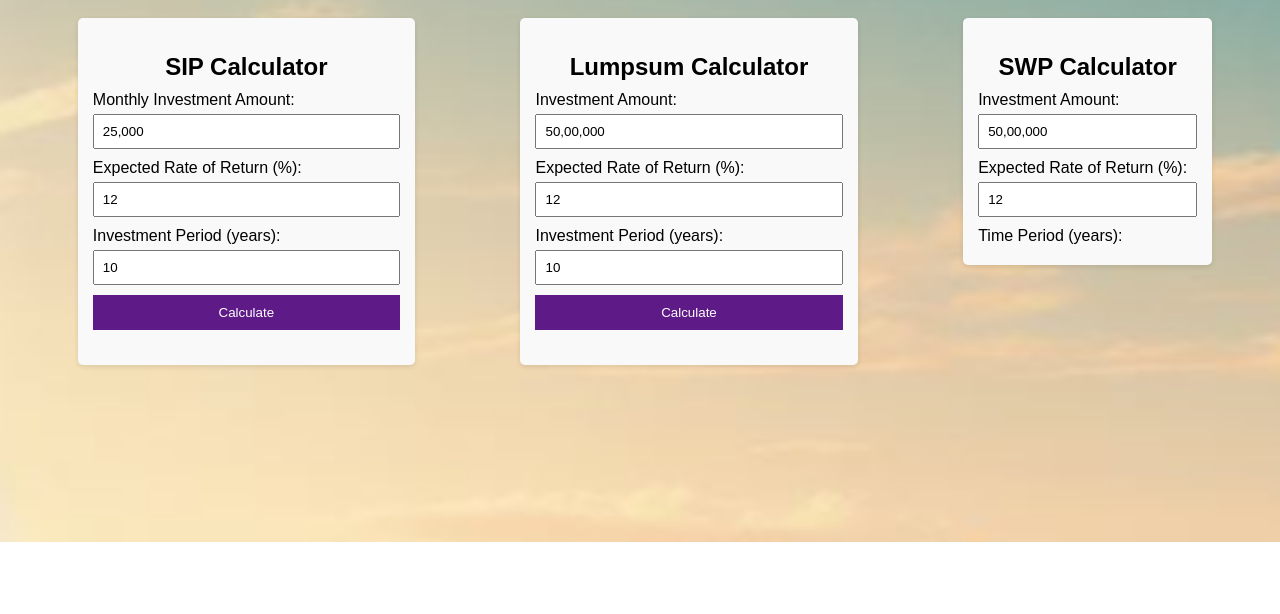
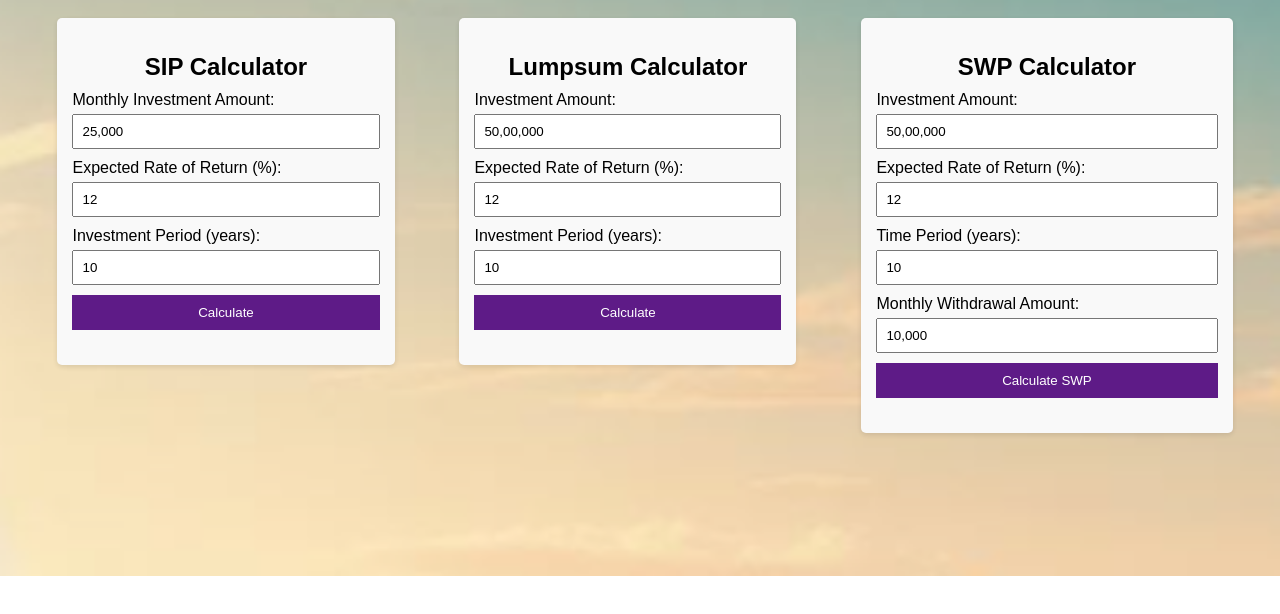
Before and after one commit to RacyRiyaz/ZCalc, a plain HTML site: page index.html in a window 1280 px wide. Shown: the part 90-704 px from the top of the page. Drawn offline with Linux system fonts and the light colour scheme; a web font is replaced by a local one.

Commit message:
Update index.html

```diff
--- a/index.html
+++ b/index.html
@@ -59,6 +59,17 @@
         <input type="text" id="swpInvestmentAmount" placeholder="Enter investment amount" value="50,00,000" oninput="this.value = formatNumberWithCommas(this.value)">
 
         <label for="swpRateOfInterest">Expected Rate of Return (%):</label>
-        <input type="number" id="swpRateOfInterest" placeholder="Enter rate of interest" value="12">
+<input type="number" id="swpRateOfInterest" placeholder="Enter rate of interest" value="12">
+<label for="swpTimePeriod">Time Period (years):</label>
+<input type="number" id="swpTimePeriod" placeholder="Enter time period" value="10">
 
-        <label for="swpTimePeriod">Time Period (years):</label>
+        <label for="swpMonthlyWithdrawalAmount">Monthly Withdrawal Amount:</label>
+<input type="text" id="swpMonthlyWithdrawalAmount" placeholder="Enter withdrawal amount" value ="10,000" oninput="this.value = formatNumberWithCommas(this.value)">
+<button onclick="calculateSWP()">Calculate SWP</button>
+<div id="swpResult"></div>
+</div>
+</div>
+</main>
+<script src="sipScript.js"></script>
+</body>
+</html>
```
